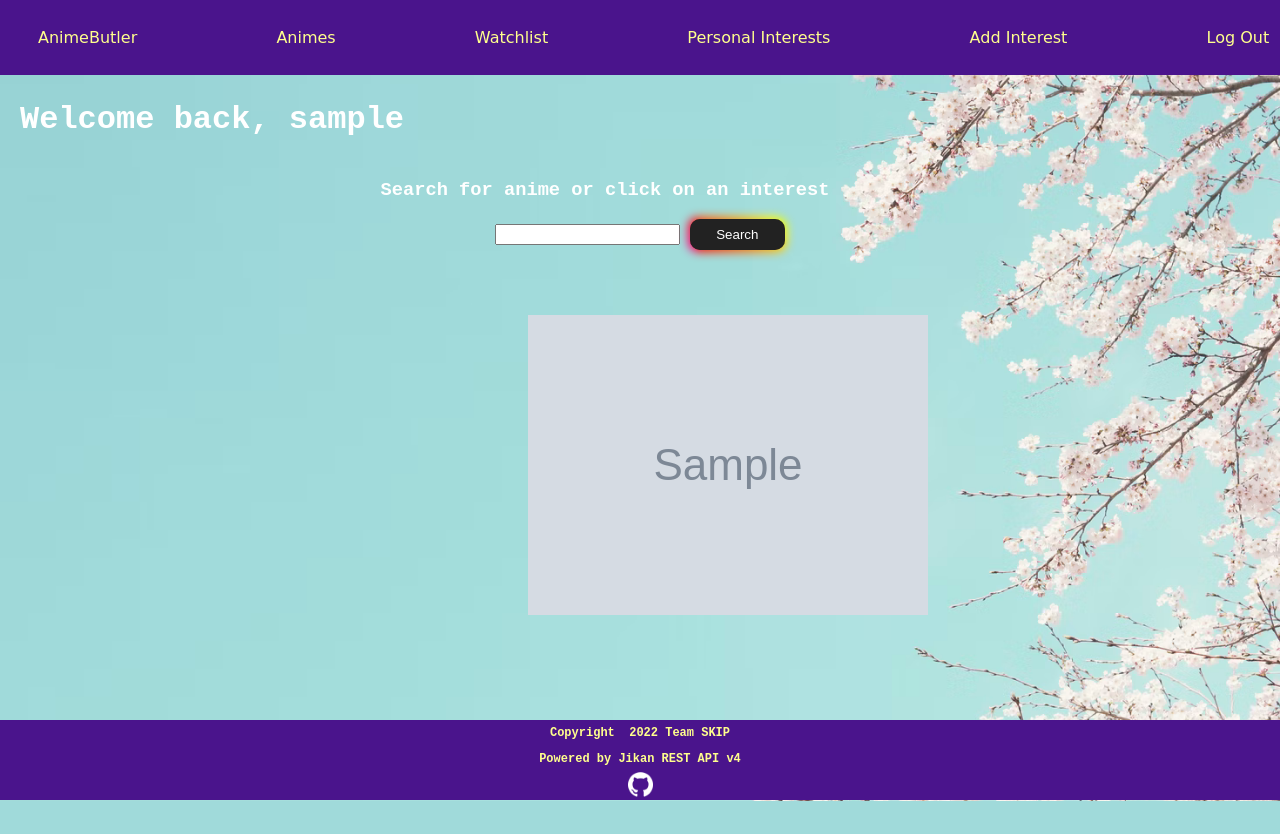
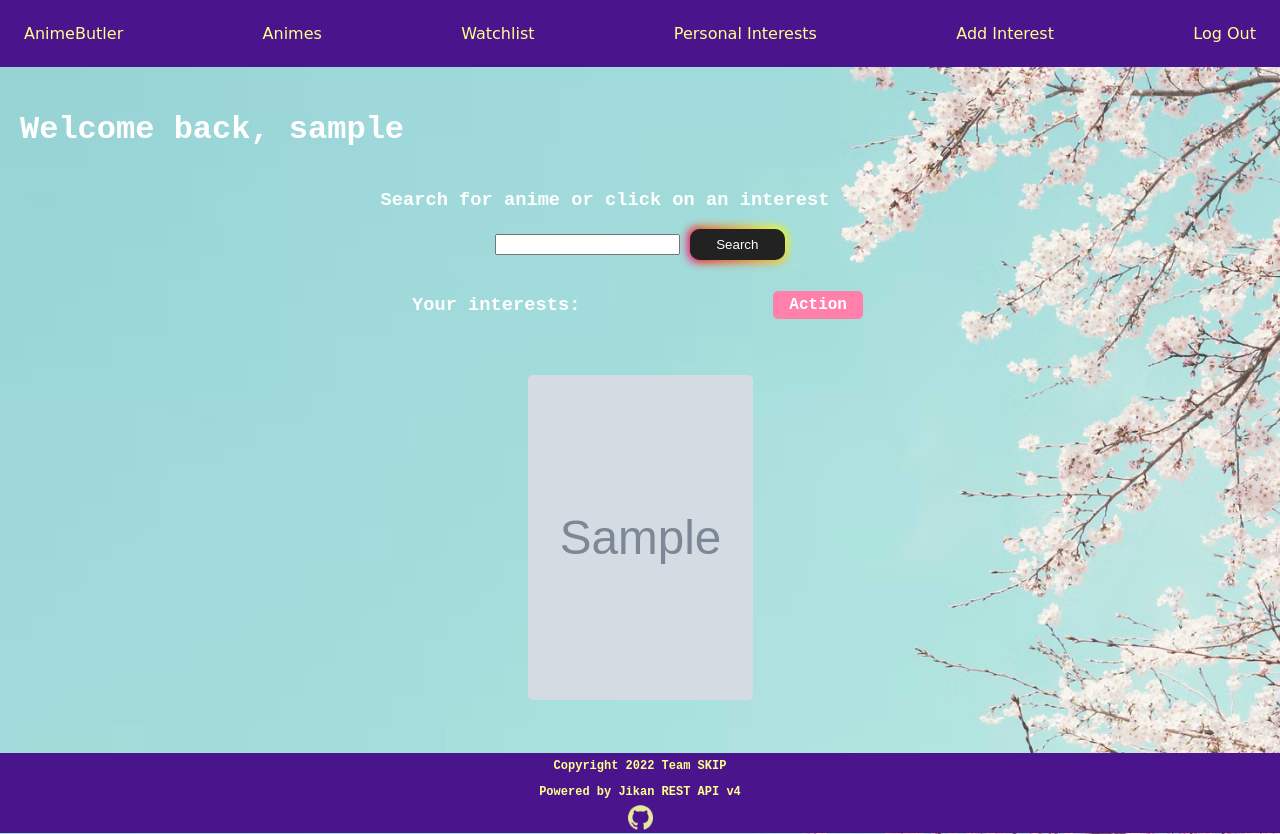
Before and after one commit to Shak99/animebutler, a Django app: page /animes/search/ in a window 1280 px wide. Before the commit the page ends 801 px from the top, so only its background shows below. Run offline with Django 4.2, Linux system fonts and the light colour scheme; a user stored in the database is signed in; tables that the repository leaves empty hold one stand-in row (values such as "Sample post"); grey boxes marked "Sample" are stand-in pictures; a database or web service that is not in the repository returns one stand-in record (values such as "Sample title"); data that the repository does not hold is empty; some web fonts are replaced.

Commit message:
add search by genre, order by popularity

```diff
--- a/main_app/static/css/style.css
+++ b/main_app/static/css/style.css
@@ -31,19 +31,19 @@ body {
 /* navigation bar */
 body > nav {
     position: fixed;
-width: 99vw;
+    width: 100%;
     z-index: 10;
     grid-area: nav;
     background-color: var(--deep-purple);
     display: flex;
     justify-content: space-between;
     align-items: center;
-padding: 0 20px 0 30px;
+    padding: 0 20px 0 0px;
 }
 nav > a {
     margin: 20px;
     text-decoration: none;
-padding: 8px;
+    padding: 4px;
     border-radius: 5px;
     color: var(--yellow-accent);
 }
@@ -55,9 +55,7 @@ nav > a.active {
     color: black;
     background-color: var(--cyan-lighten);
 }
-#logo {
-    margin-left: 0;
-}
+
 /* main section */
 body > main {
     /* background-image: url(../images/cherry.jpg);
@@ -72,6 +70,15 @@ body > main {
     font-family: 'Courier New', Courier, monospace;
     color: white;
 }
+.greeting{
+    display: flex;
+    justify-content:flex-start;
+    width:100%;
+    margin-top: 10px;
+}
+.h1Greeting{
+    width: 60vw;
+}
 span {
     font-weight: 700;
 }
@@ -79,14 +86,13 @@ a{
     text-decoration: none;
 }
 .button, .delete-button{
-    color: black;
-    background-color: var(--cyan-lighten);
-    border: 1px solid var(--cyan-lighten);
+    color: white;
+    background-color: var(--pink-accent);
+    border: 1px solid var(--pink-accent);
     border-radius: 5px;
-    padding: 8px 15px;
+    padding: 4px 15px;
     font-size: 16px;
     font-weight: 700;
-    margin-top: 10px;
     text-align: center;
     cursor: pointer;
 }
@@ -96,35 +102,121 @@ a{
     color: white;
 }
 .button:hover, .delete-button:hover {
-    background-color: var(--pink-accent);
-    border: var(--pink-accent);
+    background-color: var(--amber-accent);
+    border: var(--amber-accent);
     color: white;
 }
-.genre-options {
+.button-85 {
+    padding: 0.6em 2em;
+    border: none;
+    outline: none;
+    color: rgb(255, 255, 255);
+    background: #111;
+    cursor: pointer;
+    position: relative;
+    z-index: 0;
+    border-radius: 10px;
+    user-select: none;
+    -webkit-user-select: none;
+    touch-action: manipulation;
+}
+.button-85:before {
+    content: "";
+    background: linear-gradient(
+    45deg,
+    #FF0000,
+    #FF7300,
+    #FFFB00,
+    #48FF00,
+    #00FFD5,
+    #002BFF,
+    #7A00FF,
+    #FF00C8,
+    #FF0000
+    );
+    position: absolute;
+    top: -2px;
+    left: -2px;
+    background-size: 400%;
+    z-index: -1;
+    filter: blur(5px);
+    -webkit-filter: blur(5px);
+    width: calc(100% + 4px);
+    height: calc(100% + 4px);
+    animation: glowing-button-85 20s linear infinite;
+    transition: opacity 0.3s ease-in-out;
+    border-radius: 10px;
+}
+@keyframes glowing-button-85 {
+    0% {
+    background-position: 0 0;
+    }
+    50% {
+    background-position: 400% 0;
+    }
+    100% {
+    background-position: 0 0;
+    }
+}
+.button-85:after {
+    z-index: -1;
+    content: "";
+    position: absolute;
+    width: 100%;
+    height: 100%;
+    background: #222;
+    left: 0;
+    top: 0;
+    border-radius: 10px;
+}
+.options {
     display: flex;
     flex-wrap: wrap;
-    justify-content: space-between;
+    justify-content: space-evenly;
     align-items: center;
-    width: 100%;
+    width: 65vw;
     height: auto;
+    margin-bottom: 10px;
+    padding: 15px;
+}
+.options > a {
+    margin: 5px;
 }
 .interests {
     display: flex;
-    width: 100%;
-    height: 50px;
-    justify-content: center;
+    justify-content: space-evenly;
     align-items: center;
+    width: 65vw;
+    height: auto;
 }
 .interests > form {
     padding: 5px;
 }
-
+.interests-table {
+    font-family: Helvetica, sans-serif;
+}
+.interests-table > tbody > tr > td {
+    padding: 5px 5px 0px 5px;
+}
+.form-interest{
+    font-weight: 600;
+    color: black;
+}
+.form-signup{
+    display: flex;
+    justify-content: flex-start;
+    width: 50%;
+    margin-top: 10px;
+}
+.form-signup > form {
+    margin: 10px;
+}
 /* anime flip cards */
 /* The flip card container*/
 .flip-card {
     background-color: transparent;
     width: 225px;
-    height: 321px;
+    height: 325px;
     perspective: 1000px;
     border-radius: 5px;
     padding: 15px;
@@ -134,7 +226,6 @@ a{
     position: relative;
     width: 100%;
     height: 100%;
-    text-align: center;
     transition: transform 0.8s;
     transform-style: preserve-3d;
     border-radius: 5px;
@@ -153,10 +244,15 @@ a{
     backface-visibility: hidden;
     border-radius: 5px;
 }
+.flip-card-front > img {
+    border-radius: 5px;
+    width: 100%;
+    height: 100%;
+}
 .flip-card-back {
+    background-color: white;
     transform: rotateY(180deg);
     color: black;
-    background-color: white;
 }
 .flip-card-back > div {
     padding: 10px;
@@ -233,81 +329,3 @@ footer {
         padding: 0;
     }
 }
-.button-85 {
-    padding: 0.6em 2em;
-    border: none;
-    outline: none;
-    color: rgb(255, 255, 255);
-    background: #111;
-    cursor: pointer;
-    position: relative;
-    z-index: 0;
-    border-radius: 10px;
-    user-select: none;
-    -webkit-user-select: none;
-    touch-action: manipulation;
-  }
-  .button-85:before {
-    content: "";
-    background: linear-gradient(
-      45deg,
-      #FF0000,
-      #FF7300,
-      #FFFB00,
-      #48FF00,
-      #00FFD5,
-      #002BFF,
-      #7A00FF,
-      #FF00C8,
-      #FF0000
-    );
-    position: absolute;
-    top: -2px;
-    left: -2px;
-    background-size: 400%;
-    z-index: -1;
-    filter: blur(5px);
-    -webkit-filter: blur(5px);
-    width: calc(100% + 4px);
-    height: calc(100% + 4px);
-    animation: glowing-button-85 20s linear infinite;
-    transition: opacity 0.3s ease-in-out;
-    border-radius: 10px;
-  }
-  @keyframes glowing-button-85 {
-    0% {
-      background-position: 0 0;
-    }
-    50% {
-      background-position: 400% 0;
-    }
-    100% {
-      background-position: 0 0;
-    }
-  }
-  .button-85:after {
-    z-index: -1;
-    content: "";
-    position: absolute;
-    width: 100%;
-    height: 100%;
-    background: #222;
-    left: 0;
-    top: 0;
-    border-radius: 10px;
-  }
-
-  .form-interest{
-      font-weight: 600;
-      color: black;
-  }
-
-.greeting{
-    display: flex;
-    justify-content:flex-start;
-    width:100%;
-}
-
-.h1Greeting{
-    width: 60vw;
-}
--- a/main_app/templates/animes/anime.html
+++ b/main_app/templates/animes/anime.html
@@ -10,17 +10,15 @@
     <input type="text" name="q">
     <button type="submit" class="button-85" role="button">Search</button>
   </form>
-  <div class="interests">
+</div>
+<div class="options">
+  <h3>Your interests:</h3>
   {% for interest in interests %}
-    <form action="{% url 'search' %}" method="GET">
-        <input type="hidden" name="q" value="{{ interest.get_genre_display }}">
-        <input type="submit" value="{{ interest.get_genre_display }}" class="button">
-    </form>
+      <a class="button" href="{% url 'interest-search' interest.genre %}">{{interest.get_genre_display}}</a>
   {% endfor %}
-  </div>
+
 </div>
 
-<section>
 {% for anime in results %}
     <div class="flip-card">
         <div class="flip-card-inner">
@@ -36,13 +34,14 @@
                   {% endfor %}
                   <p>Episodes: {{ anime.episodes }}</p>
                   <p>Status: {{ anime.status }}</p>
-          <br><br>
+                  <br>
+                  <div class="card-buttons">
                     <a id="see-more" href="{% url 'detail' anime.mal_id %}">See More</a>
                   </div>
                 </div>
             </div>
         </div>
+    </div> <br>
 {% endfor %}
-</section>
 
 {% endblock %}
--- a/main_app/templates/base.html
+++ b/main_app/templates/base.html
@@ -28,9 +28,9 @@
     </main>
     <footer>
         <div class="copyright">
-            <p>Copyright <img src="" width="15px"> 2022 Team SKIP</p>
+            <p>Copyright 2022 Team SKIP</p>
             <p>Powered by <a src="https://jikan.moe/">Jikan REST API v4</a></p>
-            <a href="https://github.com/eightdurty1/animebutler" target="_blank"><img src="{% static 'images/github-mark-white.png' %}" alt="GitHub" width="25px" height="25px"/></a></div>
+            <a href="https://github.com/eightdurty1/animebutler" target="_blank"><img src="{% static 'images/github-mark-yellow.png' %}" alt="GitHub" width="25px" height="25px"/></a></div>
         </div>
     </footer>
 </body>
--- a/main_app/templates/main_app/watchlist_list.html
+++ b/main_app/templates/main_app/watchlist_list.html
@@ -2,7 +2,9 @@
 
 {% block content %}
 
-<h1>Watchlist for {{user.username}}</h1>
+<div class="greeting">
+    <h1>Watchlist for {{user.username}}</h1>
+</div>
 
 {% if object_list %}
 <section>
@@ -23,7 +25,7 @@
                     <p>Episodes: {{ object.anime.episodes }}</p>
                     <p>Status: {{ object.anime.status }}</p>
                     <div class="card-buttons">
-                        <a id="see-more" href="{% url 'detail' object.anime.id %}">See More</a>
+                        <a id="see-more" href="{% url 'detail' object.anime.mal_id %}">See More</a>
                         <form method="POST" action="{% url 'delete_anime' object.anime.id %}">
                             {% csrf_token %}
                             <br>
--- a/main_app/templates/registration/login.html
+++ b/main_app/templates/registration/login.html
@@ -3,12 +3,14 @@
 
 {% block content %}
 
-<h1>Log In</h1>
+<div class="greeting">
+  <h1>Log In</h1>
+</div>
 
 <form method="post" action="{% url 'login' %}">
   {% csrf_token %}
   {{ form.as_p }}
-  <input type="submit" class="btn" value="login">
+  <input type="submit" class="button" value="login">
   <input type="hidden" name="next" value="{{ next }}">
 </form>
 
--- a/main_app/urls.py
+++ b/main_app/urls.py
@@ -3,27 +3,24 @@ from . import views
 
 urlpatterns = [
     path('', views.index, name='index'),
-    path('search/', views.search_for_anime, name='ind_search'),
-    path('genre-search/<int:genre_id>/', views.search_by_genre, name='animes-genre'),
+    path('search/', views.index_search, name='ind_search'),
+    path('animes/genre/<int:genre_id>/', views.search_by_genre, name='genre-search'),
     path('accounts/signup/', views.signup, name='signup'),
 
     # Anime views
     path('animes/', views.animes_index, name='anime'),
     path('animes/<int:anime_id>/', views.animes_detail, name='detail'),
-    path('animes/create/', views.AnimeCreate.as_view(), name='animes_create'),
-    # path('animes/<str:genre_id>/', views.genre_view, name="genre"),
     path('animes/search/', views.search_for_anime, name='search'),
-    # path('animes/<int:pk>/delete/', views.AnimeDelete.as_view(), name='animes_delete'),
 
     # Watchlist views
     path('watchlist/', views.WatchlistDetail.as_view(), name='watchlist_list'),
     path('watchlist/add_anime/<int:anime_id>', views.add_to_watchlist, name='add_anime'),
-    # path('watchlist/<int:anime_id>/addanime/', views.addToWatchlist.as_view(), name='add_anime'),
     path('watchlist/delete_anime/<int:anime_id>', views.delete_from_watchlist, name='delete_anime'),
-    # path('animes/<int:user_id>/delete_watchlist/', views.WatchlistDelete.as_view(), name='delete_watchlist'),
 
     # Interest views
     path('interests/', views.interest_index, name='interest_index'),
     path('interests/create/', views.InterestCreate.as_view(), name='interest_form'),
-    path('animes/<int:pk>/delete_interest/', views.InterestDelete.as_view(), name='delete_interest'),
+    path('interests/<int:pk>/delete_interest/', views.InterestDelete.as_view(), name='delete_interest'),
+    path('interests/<int:interest_id>/', views.search_by_interest, name='interest-search'),
+
 ]
--- a/main_app/views.py
+++ b/main_app/views.py
@@ -3,22 +3,34 @@ from django.contrib.auth import login
 from django.contrib.auth.decorators import login_required
 from django.contrib.auth.forms import UserCreationForm
 from django.contrib.auth.mixins import LoginRequiredMixin
-from django.views.generic.edit import CreateView, UpdateView, DeleteView
-from django.views.generic import ListView, DetailView
+
+from django.views.generic import ListView, CreateView, DeleteView
 from .models import *
-
 import requests
 
-# Create your views here.
 def index(request):
-    response = requests.get('https://api.jikan.moe/v4/genres/anime')
+    return render(request, 'index.html', {'genres': GENRES })
 
-    # convert json and take out data property
-    genres = response.json()
-    genres = genres['data']
-    # print(users) # confirmed data fetched and viewed in console
+def index_search(request):
+    query = request.GET.get('q')
+    response = requests.get(f'https://api.jikan.moe/v4/anime?q={query}&order_by"popularity"')
+    results = response.json()
+    results = results['data']
+    context = {
+        'results': results,
+        'genres': GENRES
+    }
+    return render(request, 'index.html', context)
 
-    return render(request, 'index.html', {'genres': genres })
+def search_by_genre(request, genre_id):
+    response = requests.get(f'https://api.jikan.moe/v4/anime?genres={genre_id}&order_by="popularity"')
+    genre_results = response.json()
+    genre_results = genre_results['data']
+    context = {
+        'genres': GENRES,
+        'results': genre_results
+    }
+    return render(request, 'index.html', context)
 
 def signup(request):
     error_message = ''
@@ -39,62 +51,53 @@ def signup(request):
     context = {'form': form, 'error_message': error_message}
     return render(request, 'registration/signup.html', context)
 
-@login_required
-def interest_index(request):
-# limit interest to show over if it matches user id
-    interests = Interest.objects.filter(user=request.user)
-    context = {
-        'interests': interests
-    }
-    return render(request, 'interests/index.html', context)
-
+# animes/
 @login_required
 def animes_index(request):
     interests = Interest.objects.filter(user=request.user)
-    return render(request, 'animes/anime.html', {
+    #print(interests)
+    context = {
         'interests': interests,
-        })
+    }
+    return render(request, 'animes/anime.html', context)
 
 def search_for_anime(request):
-    print('is search for anime function running?')
     query = request.GET.get('q')
-    # print(request.GET.get('q'))
-    response = requests.get(f"https://api.jikan.moe/v4/anime?q={query}")
+    response = requests.get(f'https://api.jikan.moe/v4/anime?q={query}&order_by"popularity"')
     results = response.json()
     results = results['data']
+    interests = Interest.objects.filter(user=request.user)
+    context = {
+        'results': results,
+        'interests': interests,
+        'genres': GENRES
+    }
+    return render(request, 'animes/anime.html', context)
 
-    return render(request, 'animes/anime.html', {'results' : results})
-
-def search_by_genre(request, genre_id):
-
-        return render(request, 'index.html',)
-
-
+@login_required
+def search_by_interest(request, interest_id):
+    response = requests.get(f'https://api.jikan.moe/v4/anime?genres={interest_id}&order_by="popularity"')
+    interest_results = response.json()
+    interest_results = interest_results['data']
+    interests = Interest.objects.filter(user=request.user)
+    context = {
+        'results': interest_results,
+        'interests': interests,
+        'genres': GENRES
+    }
+    return render(request, 'animes/anime.html', context)
 
 def animes_detail(request, anime_id):
     response = requests.get(f"https://api.jikan.moe/v4/anime/{anime_id}")
     anime = response.json()
     anime = anime['data']
-    # anime = Anime.objects.get(id=anime_id)
-    # at some point add functionality to add anime to watchlist
-    # watchlist_form = watchlistForm()
-    return render(request, 'animes/detail.html', {
-        'anime': anime,
-    })
+    return render(request, 'animes/detail.html', {'anime': anime})
 
-# def genre_view(request, genre_id):
-#     id_for_genre = None
-#     for genre in GENRES:
-#         if genre_id == genre[1]:
-#             id_for_genre = genre[0]
-#     anime_genre = Anime.objects.filter (genre = id_for_genre)
-#     context = {
-#         'genres': anime_genre,
-#         'GENRES': GENRES
-#     }
-#     return render(request, 'animes/genre.html', context)
+# watchlist/
+class WatchlistDetail(LoginRequiredMixin, ListView):
+    model = Watchlist
 
-
+@login_required
 def add_to_watchlist(request, anime_id):
     # api request consumption for one anime
     response = requests.get(f"https://api.jikan.moe/v4/anime/{anime_id}")
@@ -120,31 +123,18 @@ def add_to_watchlist(request, anime_id):
                 )
     return redirect('/watchlist/')
 
+@login_required
 def delete_from_watchlist(request, anime_id):
     addedanime = Watchlist.objects.get(anime=anime_id)
     addedanime.delete()
     return redirect('/watchlist/')
 
-# class addToWatchlist(CreateView):
-#     model = Watchlist
-#     fields = ['anime']
-
-#     def form_valid(self, form):
-#         form.instance.user = self.request.user
-#         return super().form_valid(form)
-
-#     success_url = '/watchlist/'
-
-class AnimeCreate(LoginRequiredMixin, CreateView):
-    model = Anime
-    fields = '__all__'
-    success_url = '/animes/'
-
+# interests/
 class InterestCreate(LoginRequiredMixin, CreateView):
     model = Interest
     fields = ['genre']
 
-# tie in the user_id request.user
+    # tie in the user_id request.user
     def form_valid(self, form):
         form.instance.user = self.request.user
         return super().form_valid(form)
@@ -155,13 +145,11 @@ class InterestDelete(LoginRequiredMixin, DeleteView):
     model = Interest
     success_url = '/interests/'
 
-class WatchlistDetail(LoginRequiredMixin, ListView):
-    model = Watchlist
-
-class WatchlistUpdate(LoginRequiredMixin, UpdateView):
-    model = Watchlist
-    fields = ['anime', 'interest']
-
-class WatchlistDelete(LoginRequiredMixin, DeleteView):
-    model = Watchlist
-    success_url = '/watchlist/'
+@login_required
+def interest_index(request):
+    # limit interest to show only if it matches user id
+    interests = Interest.objects.filter(user=request.user)
+    context = {
+        'interests': interests
+    }
+    return render(request, 'interests/index.html', context)
```
Also changed, not shown: main_app/models.py (+22 -13 lines), main_app/templates/index.html (+10 -6 lines), main_app/templates/interests/index.html (+6 -4 lines), main_app/templates/registration/signup.html (+7 -7 lines), main_app/migrations/0006_alter_interest_genre.py (added), main_app/migrations/0007_alter_interest_genre.py (added), main_app/migrations/0008_alter_interest_genre.py (added), main_app/static/images/github-mark-white.png (deleted), main_app/static/images/github-mark-yellow.png (added). Lines whose indentation alone changed are shown as unchanged.
